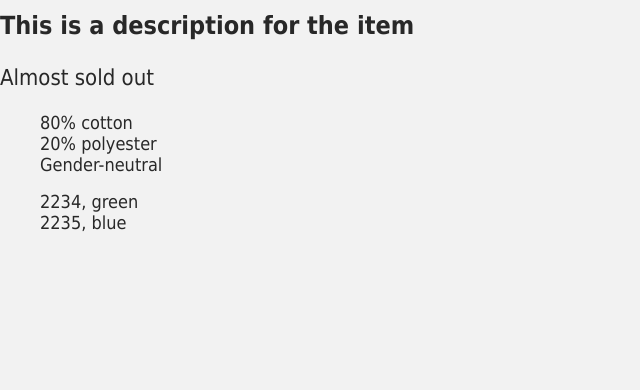
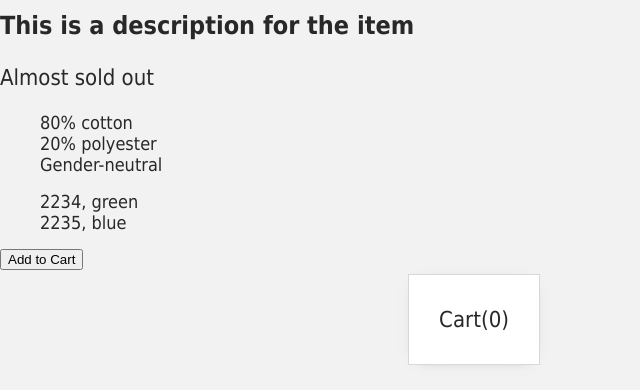
Before and after one commit to justin-hill426/vue_learning, a plain HTML site: page index.html in a window 1280 px wide. Shown: the part 765-1155 px from the top of the page, without its empty margins (0-640 px from the left). Before the commit the page ends 1014 px from the top, so only its background shows below. Drawn offline with nearby package versions, Linux system fonts and the light colour scheme.

Commit message:
Dynamic rendering for the cart

```diff
--- a/index.html
+++ b/index.html
@@ -25,8 +25,16 @@
           </ul>
 
           <ul>
-            <li v-for="variant in variants">{{variant.variantId}}, {{variant.variantColor}}</li>
+            <li v-for="variant in variants" :key="variant.variantId">{{variant.variantId}}, {{variant.variantColor}}</li>
           </ul>
+
+          <div class="cart">
+            <p>Cart({{cart}})</p>
+          </div>
+
+          <button v-on:click="addToCart">Add to Cart</button>
+
+
         </div>
 
       </div>
--- a/main.js
+++ b/main.js
@@ -1,6 +1,7 @@
 var app = new Vue({
     el: '#app',
     data: {
+        user_cart: 0,
         product: 'Socks',
         description: 'This is a description for the item',
         image: 'assets/images/socks_blue.jpg',
@@ -15,6 +16,12 @@ var app = new Vue({
                 variantId: 2235,
                 variantColor: "blue"
             }
-        ]
+        ],
+        cart: 0
+    },
+    methods: {
+        addToCart: function() {
+            this.cart += 1
+        }
     }
 })
```
